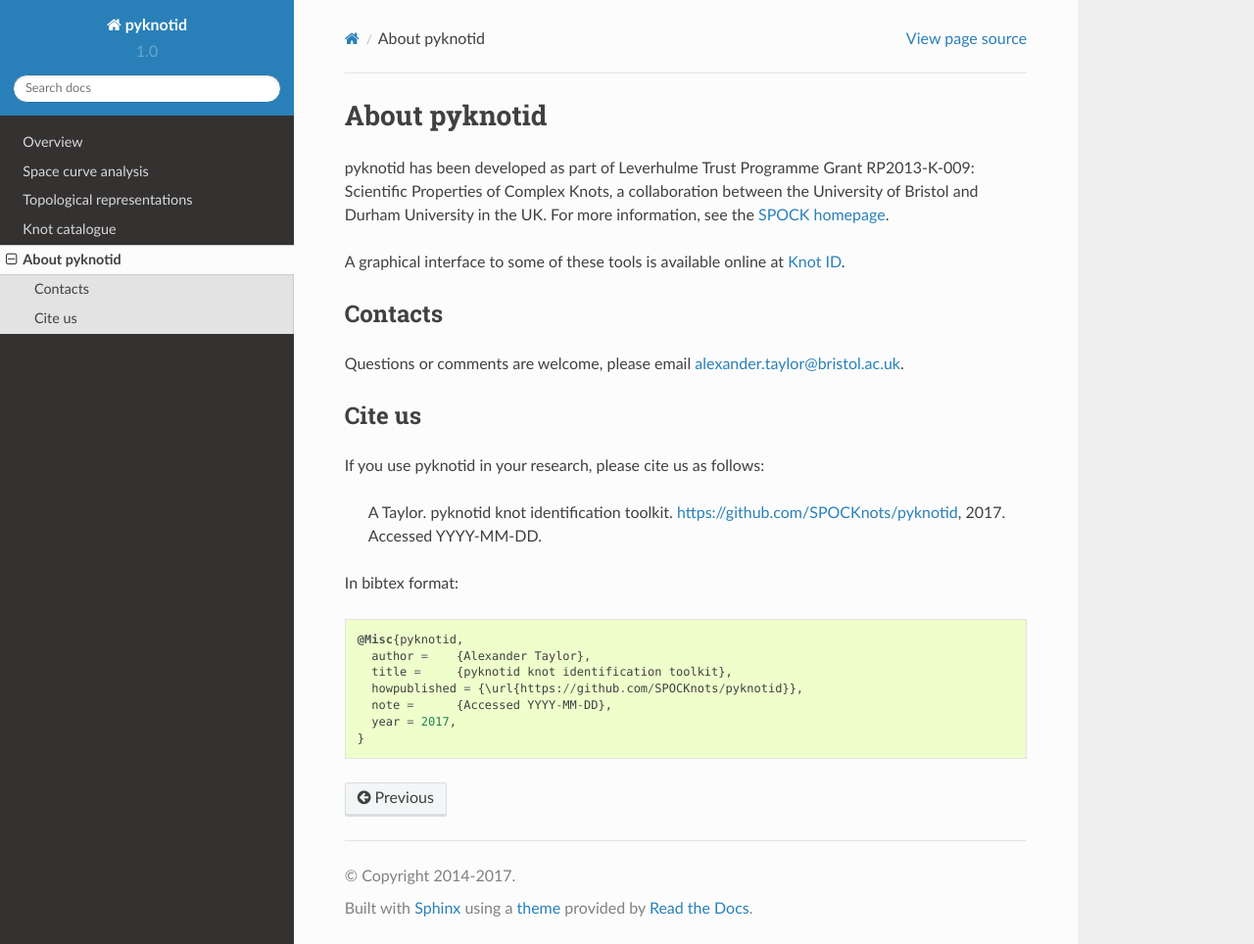
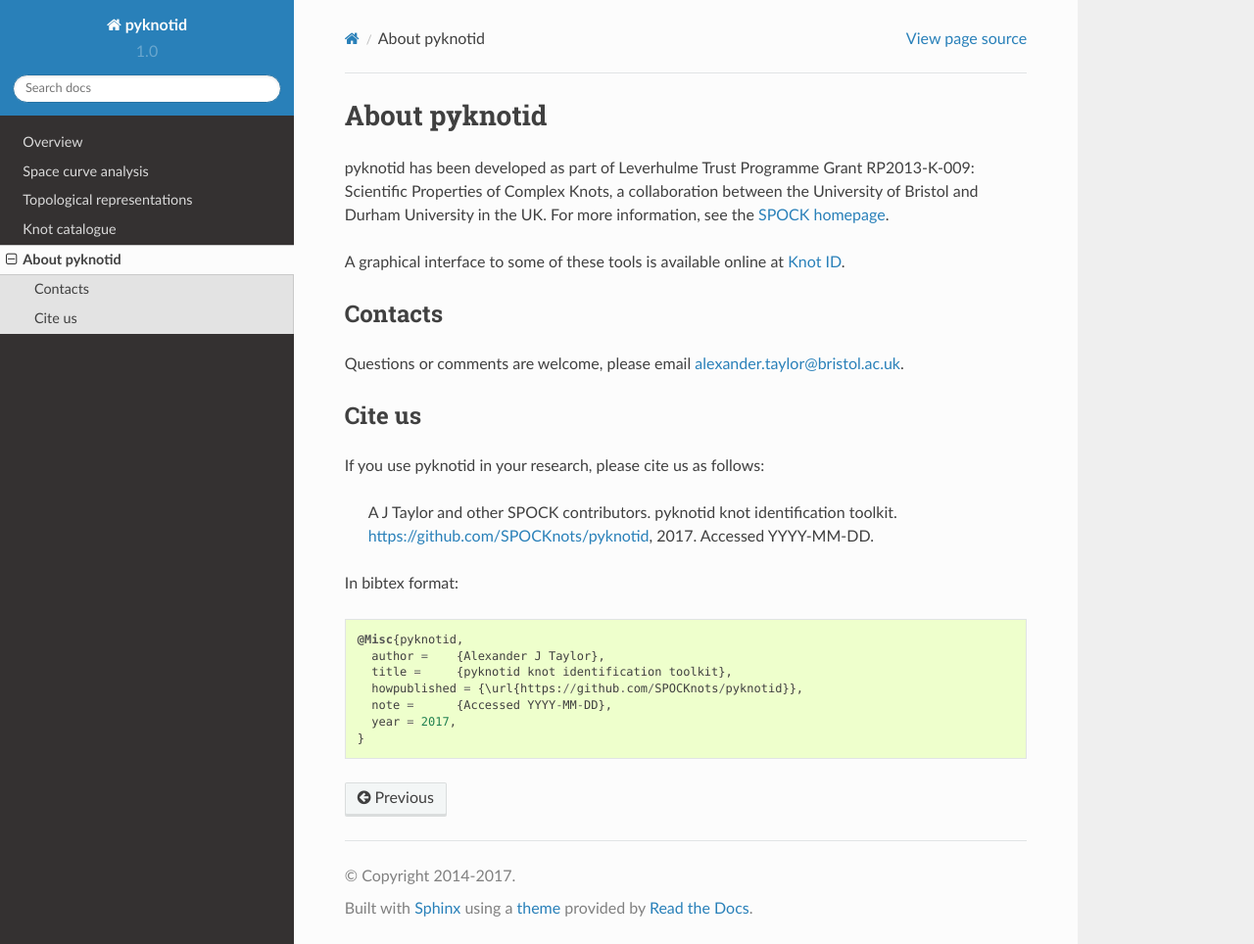
Before and after one commit to SPOCKnots/pyknotid, a Sphinx documentation site: the page built from doc/sources/about.rst, in a window 1280 px wide and 964 px high. Shown: the whole window at 98% size. Built offline with Sphinx 7.4.7 and the Read the Docs theme 2.0.0, drawn with Linux system fonts in a browser that asks for light colours; pages that are not in the unit, such as notebooks, are missing from menus.

Commit message:
Updated citation format

```diff
--- a/doc/sources/about.rst
+++ b/doc/sources/about.rst
@@ -21,12 +21,12 @@
 
 If you use pyknotid in your research, please cite us as follows:
 
-    A Taylor. pyknotid knot identification toolkit. https://github.com/SPOCKnots/pyknotid, 2017. Accessed YYYY-MM-DD.
+    A J Taylor and other SPOCK contributors. pyknotid knot identification toolkit. https://github.com/SPOCKnots/pyknotid, 2017. Accessed YYYY-MM-DD.
 
 In bibtex format::
 
   @Misc{pyknotid,
-    author =    {Alexander Taylor},
+    author =    {Alexander J Taylor},
     title =     {pyknotid knot identification toolkit},
     howpublished = {\url{https://github.com/SPOCKnots/pyknotid}},
     note =      {Accessed YYYY-MM-DD},
```
